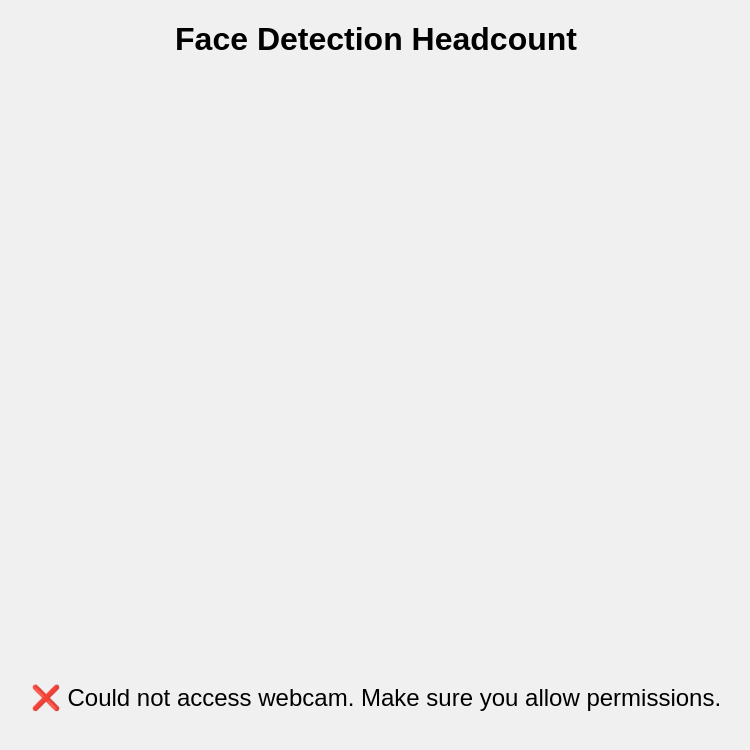
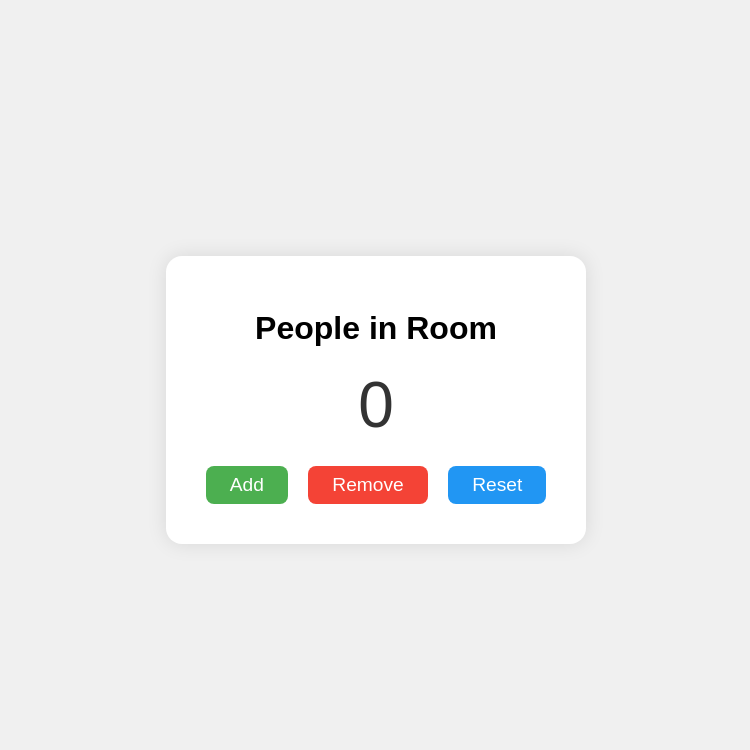
Before and after one commit to Mokesh15/Headcount, a plain HTML site: page index.html in a window 1280 px wide. Shown: the whole page, without its empty margins (264-1014 px from the left). Drawn offline with Linux system fonts and the light colour scheme.

Commit message:
Update index.html

```diff
--- a/index.html
+++ b/index.html
@@ -1,74 +1,99 @@
 <!DOCTYPE html>
 <html lang="en">
 <head>
-  <meta charset="UTF-8">
-  <title>Camera Test with face-api.js</title>
+  <meta charset="UTF-8" />
+  <meta name="viewport" content="width=device-width, initial-scale=1.0"/>
+  <title>Room Counter</title>
   <style>
     body {
+      font-family: Arial, sans-serif;
+      background: #f0f0f0;
+      display: flex;
+      height: 100vh;
+      justify-content: center;
+      align-items: center;
+      margin: 0;
+    }
+
+    .container {
+      background: #fff;
+      padding: 2rem;
+      border-radius: 1rem;
+      box-shadow: 0 0 20px rgba(0,0,0,0.1);
       text-align: center;
-      font-family: sans-serif;
-      background-color: #f0f0f0;
     }
-    video {
-      width: 720px;
-      height: 560px;
-      border-radius: 8px;
-      margin-top: 20px;
+
+    .count {
+      font-size: 4rem;
+      margin: 1rem 0;
+      color: #333;
     }
-    #count {
-      margin-top: 20px;
-      font-size: 24px;
+
+    .buttons button {
+      margin: 0.5rem;
+      padding: 0.5rem 1.5rem;
+      font-size: 1.2rem;
+      border: none;
+      border-radius: 0.5rem;
+      cursor: pointer;
+      transition: background 0.2s;
+    }
+
+    .buttons button:nth-child(1) {
+      background-color: #4CAF50;
+      color: white;
+    }
+
+    .buttons button:nth-child(2) {
+      background-color: #f44336;
+      color: white;
+    }
+
+    .buttons button:nth-child(3) {
+      background-color: #2196F3;
+      color: white;
+    }
+
+    .buttons button:hover {
+      opacity: 0.9;
     }
   </style>
 </head>
 <body>
-  <h1>Face Detection Headcount</h1>
-  <video id="video" autoplay muted playsinline></video>
-  <canvas id="canvas" style="position:absolute;"></canvas>
-  <div id="count">Loading models...</div>
+  <div class="container">
+    <h1>People in Room</h1>
+    <div class="count" id="count">0</div>
+    <div class="buttons">
+      <button onclick="addPerson()">Add</button>
+      <button onclick="removePerson()">Remove</button>
+      <button onclick="resetCount()">Reset</button>
+    </div>
+  </div>
 
-  <script defer src="https://cdn.jsdelivr.net/npm/face-api.js"></script>
   <script>
-    const video = document.getElementById('video');
-    const canvas = document.getElementById('canvas');
-    const countText = document.getElementById('count');
+    let count = 0;
+    const countDisplay = document.getElementById("count");
 
-    async function start() {
-      try {
-        // Load face-api.js models
-        await faceapi.nets.tinyFaceDetector.loadFromUri('https://justadudewhohacks.github.io/face-api.js/models');
+    function updateDisplay() {
+      countDisplay.textContent = count;
+    }
 
-        // Access the webcam
-        const stream = await navigator.mediaDevices.getUserMedia({ video: true });
-        video.srcObject = stream;
+    function addPerson() {
+      count++;
+      updateDisplay();
+    }
 
-        video.onloadedmetadata = () => {
-          video.play();
-          canvas.width = video.videoWidth;
-          canvas.height = video.videoHeight;
-          detect();
-        };
-      } catch (err) {
-        console.error('Error accessing webcam:', err);
-        countText.textContent = '❌ Could not access webcam. Make sure you allow permissions.';
+    function removePerson() {
+      if (count > 0) {
+        count--;
+        updateDisplay();
       }
     }
 
-    async function detect() {
-      const displaySize = { width: video.videoWidth, height: video.videoHeight };
-      faceapi.matchDimensions(canvas, displaySize);
-
-      setInterval(async () => {
-        const detections = await faceapi.detectAllFaces(video, new faceapi.TinyFaceDetectorOptions());
-        const resized = faceapi.resizeResults(detections, displaySize);
-        const ctx = canvas.getContext('2d');
-        ctx.clearRect(0, 0, canvas.width, canvas.height);
-        faceapi.draw.drawDetections(canvas, resized);
-        countText.textContent = `👥 People detected: ${resized.length}`;
-      }, 500);
+    function resetCount() {
+      count = 0;
+      updateDisplay();
     }
-
-    start();
   </script>
 </body>
 </html>
```
